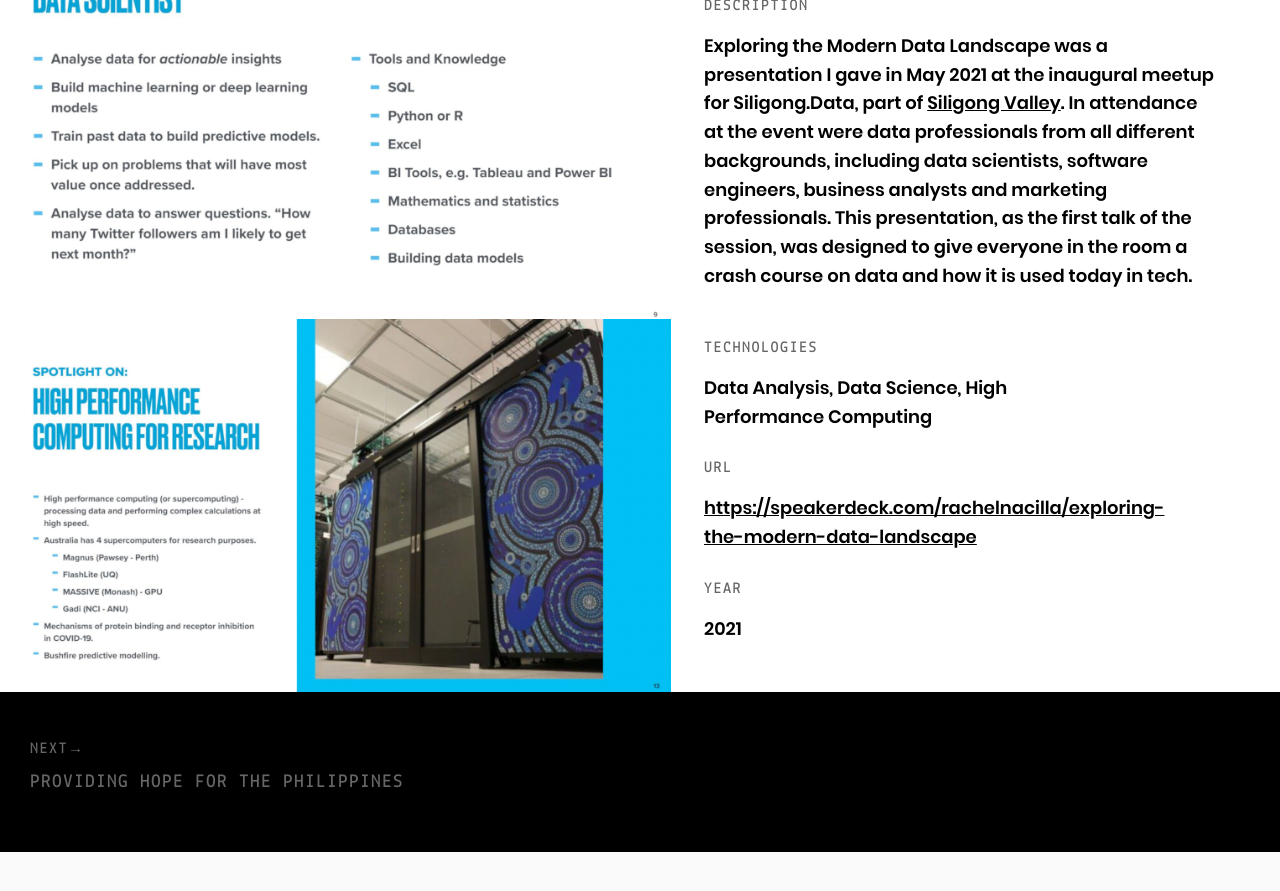
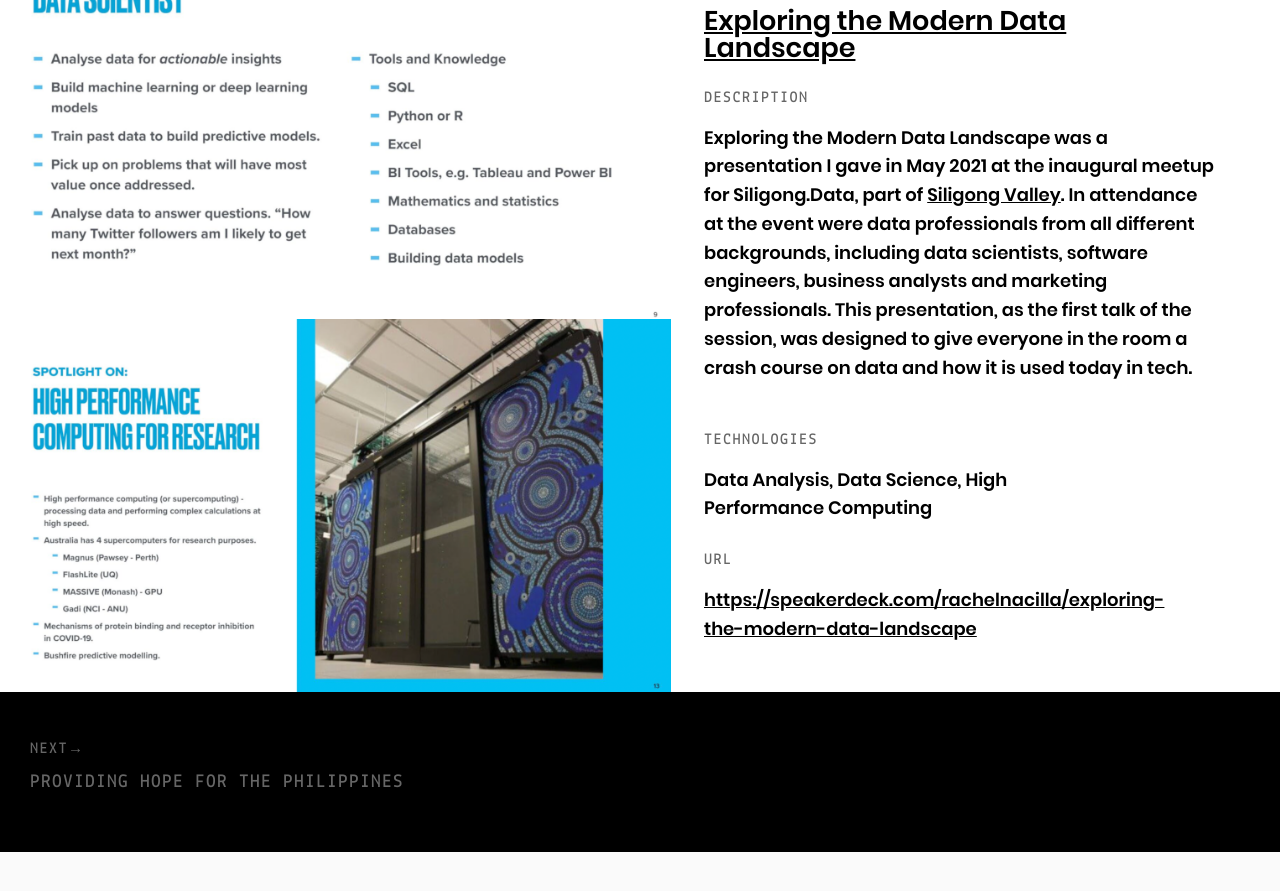
Before and after one commit to rachelnacilla/rachelnacilla.github.io, a Jekyll site: the page built from _posts/projects/2022-01-26-datalandscape.md, in a window 1280 px wide and 900 px high, scrolled down 505 px. Shown: the top 891 px of the window. Built offline with Jekyll 4.4.1, drawn with Linux system fonts in a browser that asks for light colours.

Commit message:
Layout for project page

```diff
--- a/_layouts/project.html
+++ b/_layouts/project.html
@@ -24,8 +24,7 @@
 						<p>{{ page.project.tech }}</p>
 						<span class="h2">URL</span>
 						<p><a href="{{ page.project.url }}" target="_blank" title="{{ page.project.title }}" rel="nofollow">{{ page.project.url }}</a></p>
-						<span class="h2">Year</span>
-						<p>{{page.project.year}}</p>
+
 
 					</div>
 				</article>
```
